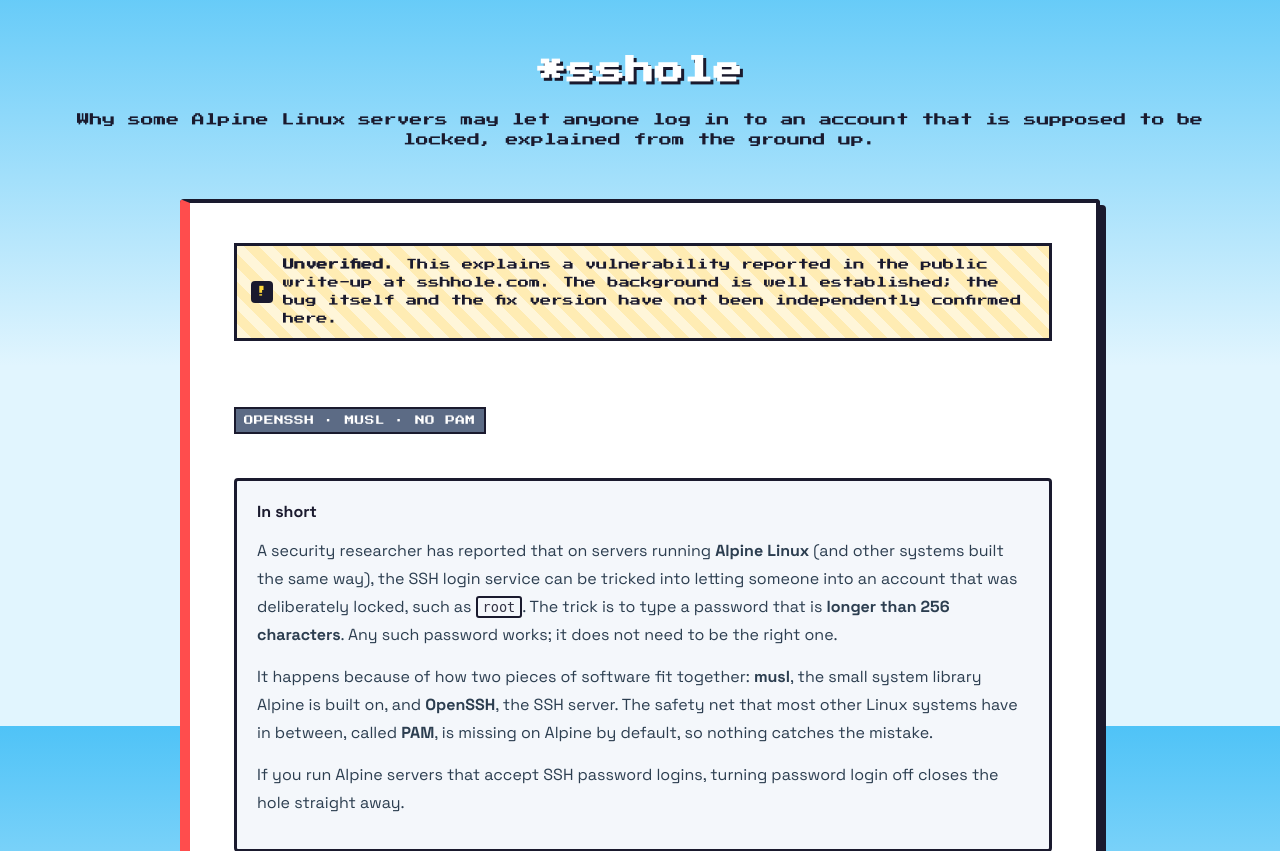
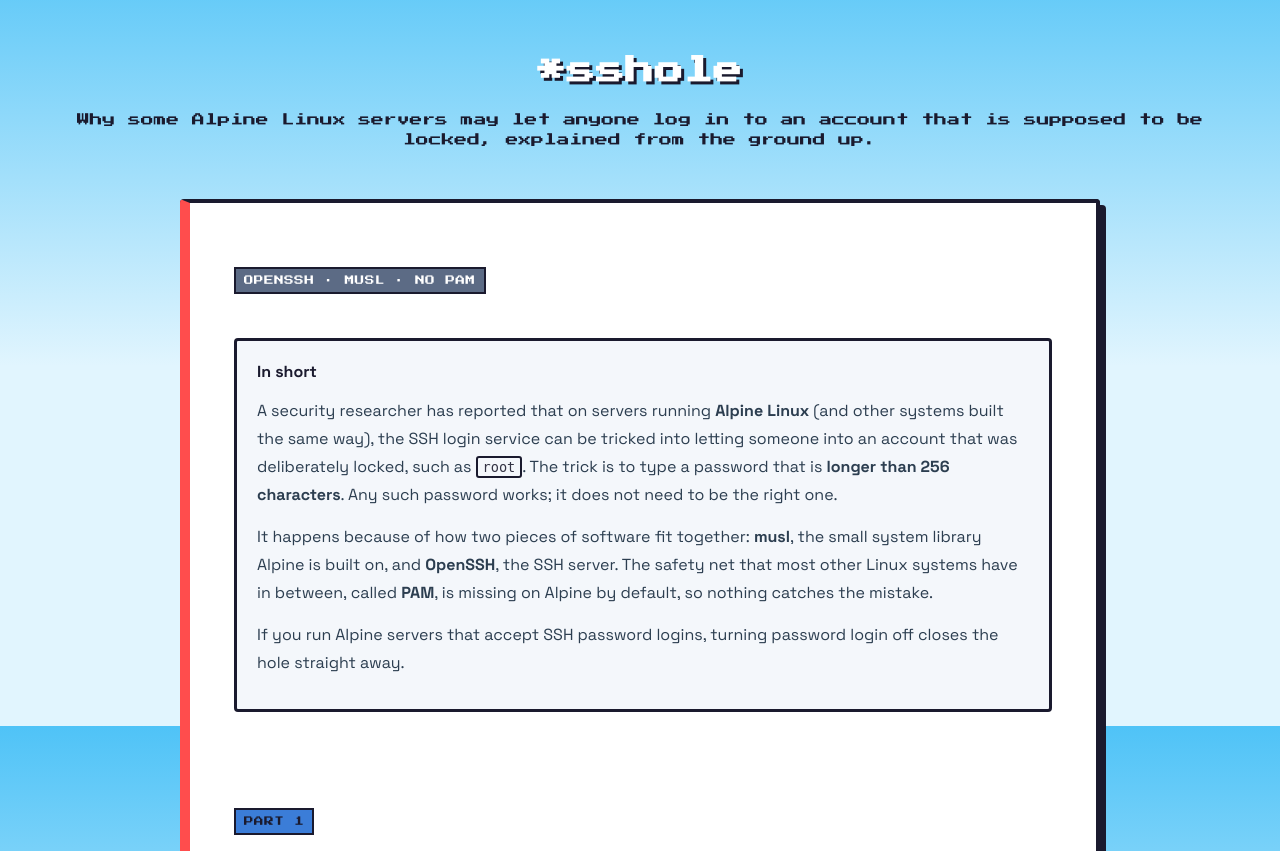
Before and after one commit to aasritha-y/sshole, a PHP site: page / in a window 1280 px wide. Shown: the part 74-925 px from the top of the page. Run offline with PHP 8.4, Linux system fonts and the light colour scheme.

Commit message:
Remove the unverified banner

```diff
--- a/docs/index.html
+++ b/docs/index.html
@@ -29,10 +29,6 @@
 
 <div class="report-list">
   <div class="report-entry report-entry-red walkthrough" style="flex-direction: column;">
-    <div class="unverified-banner">
-      <span class="ub-mark">!</span>
-      <span><strong>Unverified.</strong> This explains a vulnerability reported in the public write-up at sshhole.com. The background is well established; the bug itself and the fix version have not been independently confirmed here.</span>
-    </div>
 
           <div id="summary"></div>
 
--- a/public/index.php
+++ b/public/index.php
@@ -36,10 +36,6 @@ $stageClasses = ['stage-attacker', 'stage-crash', 'stage-engine', 'stage-engine'
 
 <div class="report-list">
   <div class="report-entry report-entry-red walkthrough" style="flex-direction: column;">
-    <div class="unverified-banner">
-      <span class="ub-mark">!</span>
-      <span><strong>Unverified.</strong> This explains a vulnerability reported in the public write-up at sshhole.com. The background is well established; the bug itself and the fix version have not been independently confirmed here.</span>
-    </div>
 
     <?php foreach ($c['sections'] as $i => $s): ?>
       <div id="<?= $e($s['id']) ?>"></div>
```
